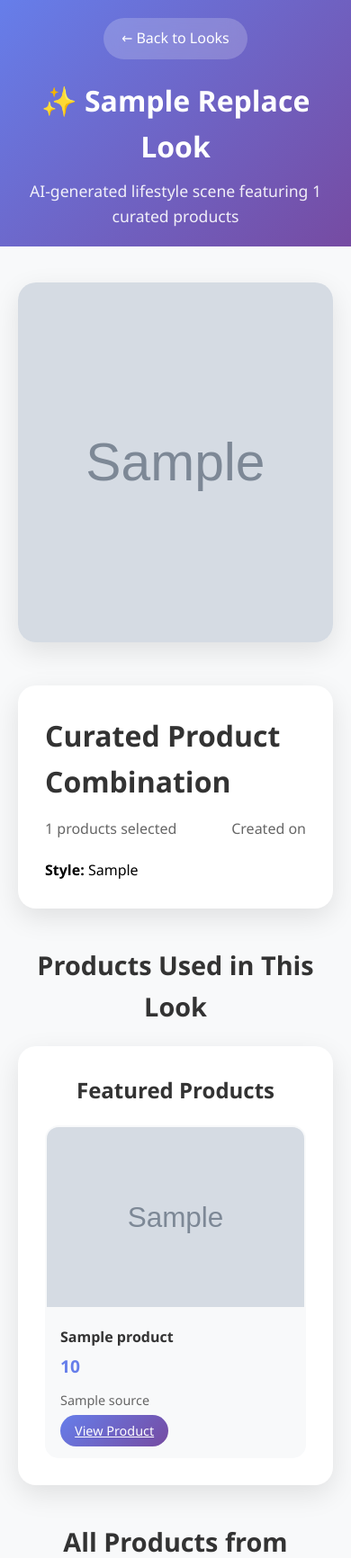
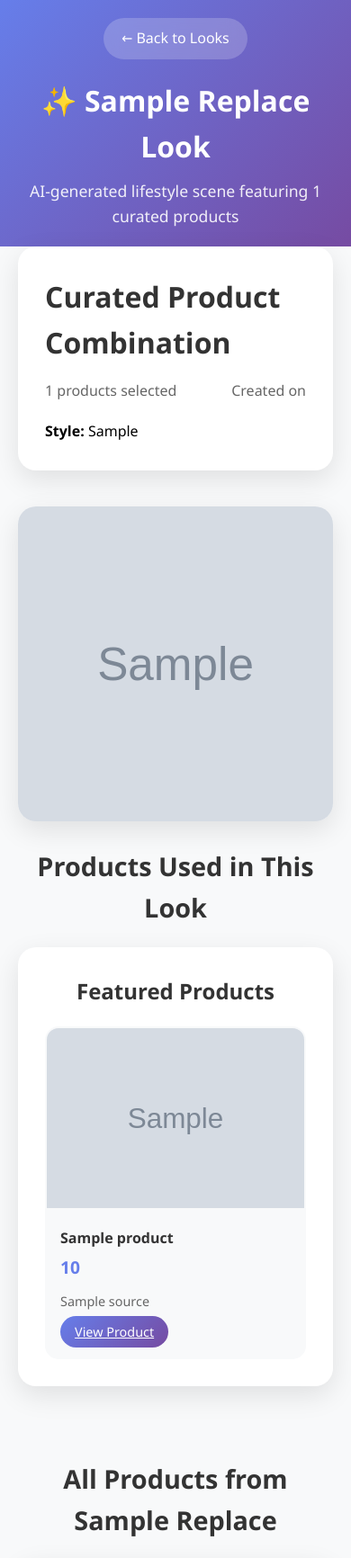
Before and after one commit to cmorganbrown/ai-look-generator, a Flask app: template templates/view_look.html in a window 390 px wide. Shown: the top 1732 px of the page at 90% size. Run offline with Flask 3, Linux system fonts and the light colour scheme; the template is opened without the code that fills it: most values are stand-ins (such as "Sample title", 1, 10 or a date in 2020); grey boxes marked "Sample" are stand-in pictures.

Commit message:
Update hero image to 1:1 aspect ratio and improve desktop layout
- Modified image generation prompt to request square (1:1) aspect ratio
- Updated CSS to use aspect-ratio property for consistent square images
- Implemented side-by-side layout for desktop: hero image on left, products on right
- Added responsive design: stacked layout on mobile devices
- Enhanced user experience with better visual hierarchy

```diff
--- a/simple_app.py
+++ b/simple_app.py
@@ -466,7 +466,7 @@
         client = OpenAI(api_key=api_key)
         # Build prompt text
         product_titles = [p["title"] for p in products[:3]]
-        prompt = "Create a beautiful, lifestyle shoppable scene that showcases these 3 products together in a cohesive, stylish look.\n"
+        prompt = "Create a beautiful, lifestyle shoppable scene that showcases these 3 products together in a cohesive, stylish look. The image should be square (1:1 aspect ratio) with professional photography styling.\n"
         for i, t in enumerate(product_titles):
             prompt += f"{i+1}. {t}\n"
         # Assemble content list
--- a/templates/view_look.html
+++ b/templates/view_look.html
@@ -58,14 +58,20 @@
             padding: 0 20px;
         }
 
+        .main-content {
+            display: grid;
+            grid-template-columns: 1fr 1fr;
+            gap: 40px;
+            margin: 40px 0;
+        }
+
         .hero-section {
-            margin: 40px 0;
             text-align: center;
         }
 
         .hero-image {
             width: 100%;
-            height: 400px;
+            aspect-ratio: 1 / 1;
             object-fit: cover;
             border-radius: 20px;
             box-shadow: 0 10px 30px rgba(0,0,0,0.1);
@@ -73,13 +79,18 @@
 
         .shimmer-placeholder {
             width: 100%;
-            height: 400px;
+            aspect-ratio: 1 / 1;
             background: linear-gradient(90deg, #f0f0f0 25%, #e0e0e0 50%, #f0f0f0 75%);
             background-size: 200% 100%;
             animation: shimmer 2s infinite;
             border-radius: 20px;
             position: relative;
             overflow: hidden;
+        }
+
+        .products-section {
+            display: flex;
+            flex-direction: column;
         }
 
         .shimmer-placeholder::before {
@@ -285,6 +296,11 @@
                 display: inline-block;
             }
 
+            .main-content {
+                grid-template-columns: 1fr;
+                gap: 20px;
+            }
+
             .products-grid {
                 grid-template-columns: 1fr;
             }
@@ -305,6 +321,20 @@
     </div>
 
     <div class="container">
+        <!-- Look Info -->
+        <div class="look-info">
+            <h2 class="look-title">Curated Product Combination</h2>
+            <div class="look-meta">
+                <span>{{ look.product_count }} products selected</span>
+                <span>Created on {{ look.created_at.split('T')[0] }}</span>
+            </div>
+            {% if look.style_prompt %}
+            <p><strong>Style:</strong> {{ look.style_prompt }}</p>
+            {% endif %}
+        </div>
+
+        <!-- Main Content: Hero + Products Side by Side -->
+        <div class="main-content">
             <!-- Hero Image -->
             <div class="hero-section">
                 {% if look.image_url and look.image_url != '/static/placeholder_look.jpg' %}
@@ -319,20 +349,9 @@
                 {% endif %}
             </div>
 
-        <!-- Look Info -->
-        <div class="look-info">
-            <h2 class="look-title">Curated Product Combination</h2>
-            <div class="look-meta">
-                <span>{{ look.product_count }} products selected</span>
-                <span>Created on {{ look.created_at.split('T')[0] }}</span>
-            </div>
-            {% if look.style_prompt %}
-            <p><strong>Style:</strong> {{ look.style_prompt }}</p>
-            {% endif %}
-        </div>
-
             <!-- Products Used in Look -->
-        <h2 class="section-title">Products Used in This Look</h2>
+            <div class="products-section">
+                <h2 class="section-title" style="margin-top: 0;">Products Used in This Look</h2>
                 <div class="products-carousel">
                     <h3 class="carousel-title">Featured Products</h3>
                     <div class="products-grid">
@@ -347,6 +366,8 @@
                             </div>
                         </div>
                         {% endfor %}
+                    </div>
+                </div>
             </div>
         </div>
 
```
Lines whose indentation alone changed are shown as unchanged.
